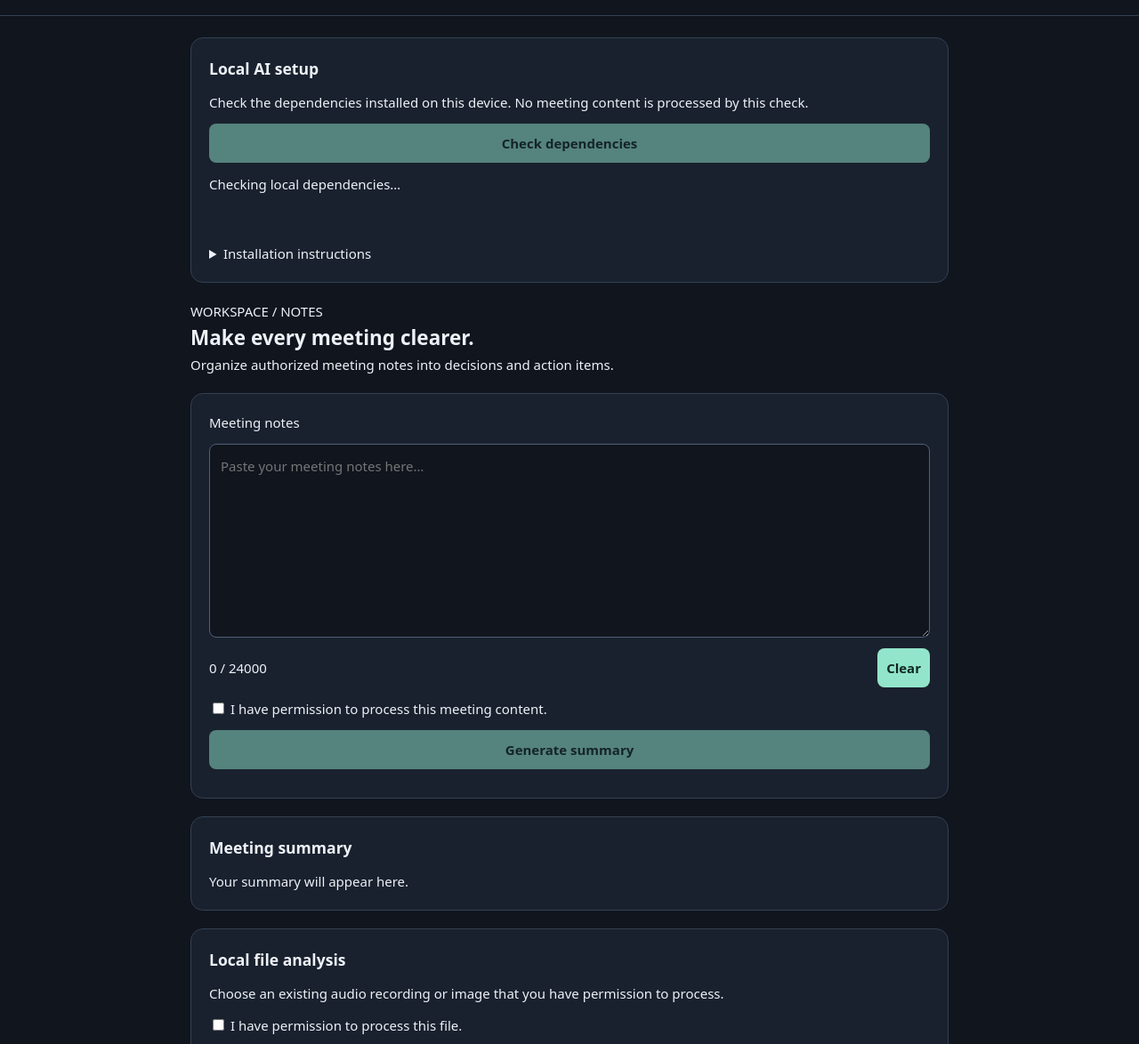
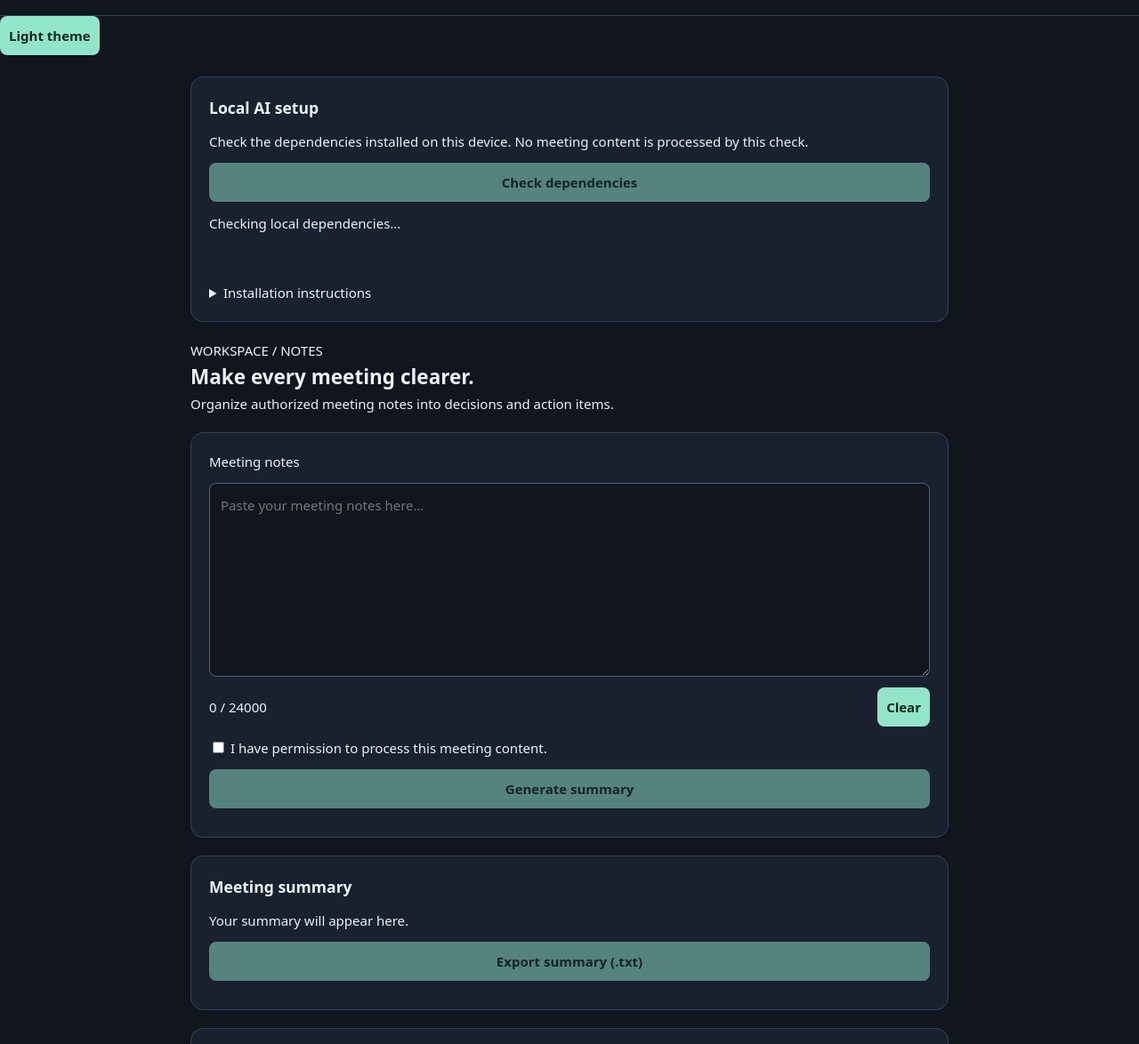
Before and after one commit to Arpitruh/SensePilot, an Electron app: page src/ui/index.html in a window 1280 px wide. Shown: the part 79-1253 px from the top of the page at 89% size. Drawn offline with Linux system fonts and the light colour scheme; no server answers.

Commit message:
Add workspace export and theme controls: src/ui/index.html

```diff
--- a/src/ui/index.html
+++ b/src/ui/index.html
@@ -1,8 +1,8 @@
 <!doctype html>
 <html lang="en"><head><meta charset="utf-8"><meta name="viewport" content="width=device-width,initial-scale=1"><meta http-equiv="Content-Security-Policy" content="default-src 'none'; script-src 'self'; style-src 'self';"><title>SensePilot</title><link rel="stylesheet" href="style.css"><script defer src="renderer.js"></script></head>
 <body><header><div class="brand"><span class="mark">S</span><div><h1>SensePilot</h1><p>Local-first meeting workspace</p></div></div><span class="tag">Local AI</span></header>
-<main><section class="panel" aria-labelledby="setup-title"><h3 id="setup-title">Local AI setup</h3><p>Check the dependencies installed on this device. No meeting content is processed by this check.</p><button id="runtime-check">Check dependencies</button><p id="runtime-status" role="status" aria-live="polite"></p><ul id="runtime-results"></ul><details><summary>Installation instructions</summary><p>Install Python 3.11 and Ollama using their official installers. Run the following commands in a terminal; use python3 instead of python on macOS if needed.</p><pre>python -m pip install faster-whisper==1.2.1
+<nav aria-label="Workspace"><button id="theme-toggle" type="button" aria-pressed="false">Light theme</button></nav><main><section class="panel" aria-labelledby="setup-title"><h3 id="setup-title">Local AI setup</h3><p>Check the dependencies installed on this device. No meeting content is processed by this check.</p><button id="runtime-check">Check dependencies</button><p id="runtime-status" role="status" aria-live="polite"></p><ul id="runtime-results"></ul><details><summary>Installation instructions</summary><p>Install Python 3.11 and Ollama using their official installers. Run the following commands in a terminal; use python3 instead of python on macOS if needed.</p><pre>python -m pip install faster-whisper==1.2.1
 ollama pull qwen2.5:3b
 ollama pull gemma3:4b</pre><p>Start Ollama and check dependencies again. The first transcription may download a Whisper model.</p></details></section><section class="intro"><p class="eyebrow">WORKSPACE / NOTES</p><h2>Make every meeting clearer.</h2><p>Organize authorized meeting notes into decisions and action items.</p></section>
 <section class="panel"><label for="notes">Meeting notes</label><textarea id="notes" maxlength="24000" rows="8" placeholder="Paste your meeting notes here…"></textarea><div class="meta"><span id="count">0 / 24000</span><button id="clear" class="secondary">Clear</button></div><label class="consent"><input type="checkbox" id="consent"> I have permission to process this meeting content.</label><button id="summarize" disabled>Generate summary</button><p role="status" id="status" aria-live="polite"></p></section>
-<section class="panel"><h3>Meeting summary</h3><pre id="result" aria-live="polite">Your summary will appear here.</pre></section><section class="panel"><h3>Local file analysis</h3><p>Choose an existing audio recording or image that you have permission to process.</p><label><input type="checkbox" id="file-consent"> I have permission to process this file.</label><button id="audio-file" disabled>Transcribe audio file</button><button id="image-file" disabled>Analyze image file</button><p id="file-status" role="status" aria-live="polite"></p><pre id="file-result" aria-live="polite"></pre></section></main><footer>SensePilot · Notes stay on this device. No automatic capture in this release.</footer></body></html>
+<section class="panel"><h3>Meeting summary</h3><pre id="result" aria-live="polite">Your summary will appear here.</pre><button id="export-summary" disabled>Export summary (.txt)</button><p id="export-summary-status" role="status"></p></section><section class="panel"><h3>Local file analysis</h3><p>Choose an existing audio recording or image that you have permission to process.</p><label><input type="checkbox" id="file-consent"> I have permission to process this file.</label><button id="audio-file" disabled>Transcribe audio file</button><button id="image-file" disabled>Analyze image file</button><p id="file-status" role="status" aria-live="polite"></p><pre id="file-result" aria-live="polite"></pre><button id="export-analysis" disabled>Export file result (.txt)</button><p id="export-analysis-status" role="status"></p></section></main><footer>SensePilot · Notes stay on this device. No automatic capture in this release.</footer></body></html>
```
